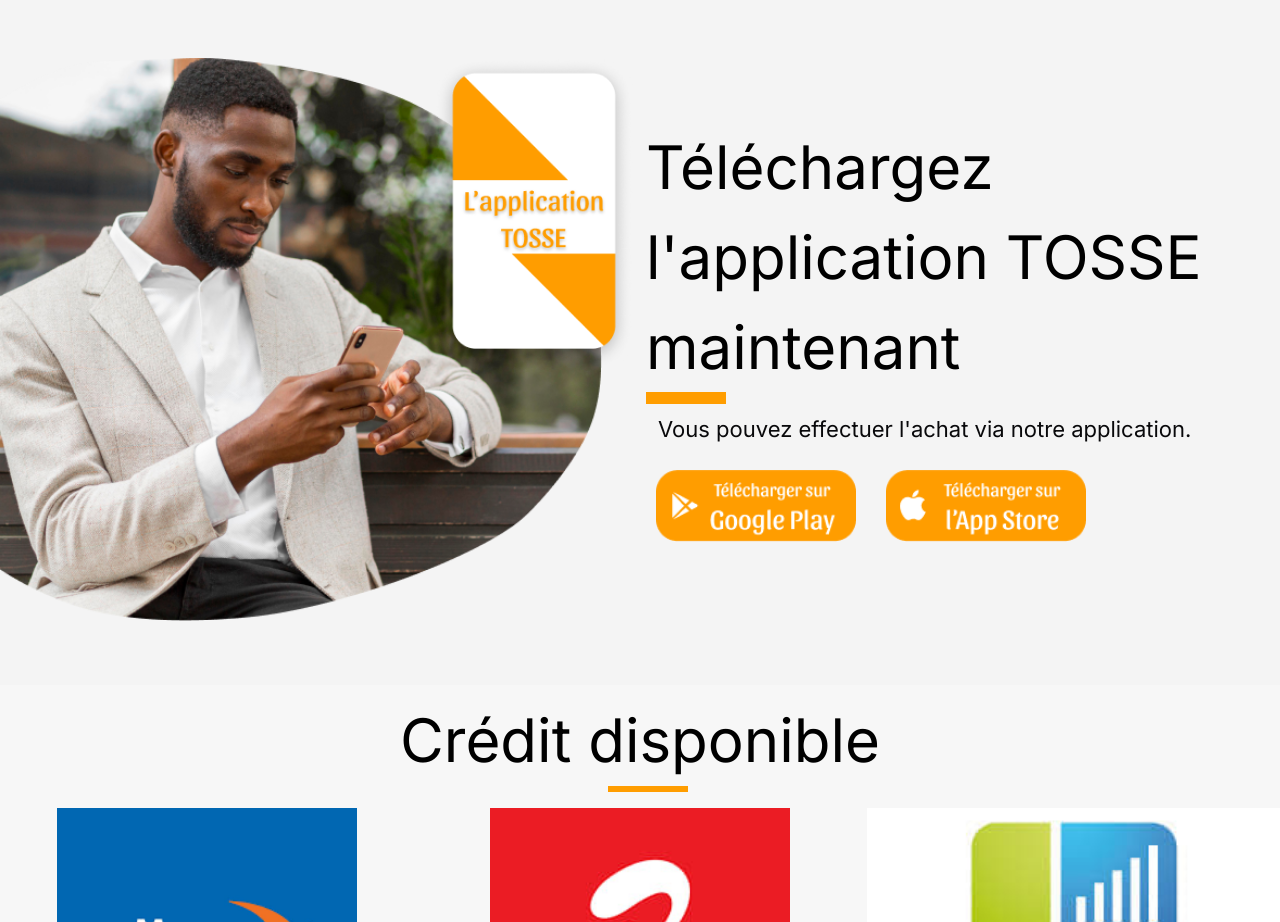
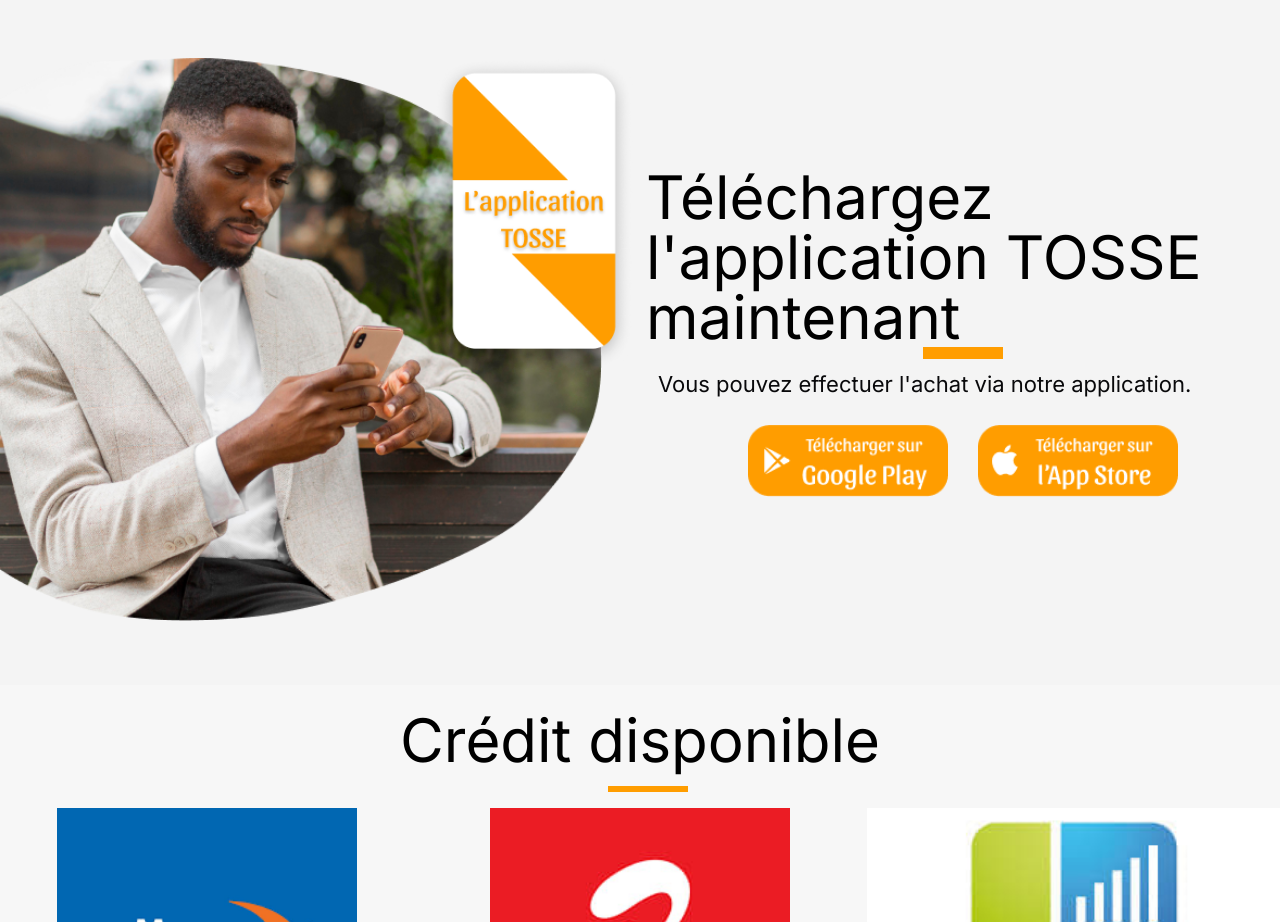
Before and after one commit to hassandogo/tosse-web, a Next.js app: page / in a window 1280 px wide. Shown: the part 1300-2222 px from the top of the page. Built offline with nearby package versions, Linux system fonts and the light colour scheme.

Commit message:
Modification de la partie download

```diff
--- a/components/download.tsx
+++ b/components/download.tsx
@@ -20,16 +20,16 @@ const Download = () => {
             </div>
           </div>
         </div>
-        <div className="my-auto">
-          <h4 className="text-6xl font-normal leading-[90px] text-left text-black">
+        <div className="my-auto text-center">
+          <h4 className="text-3xl md:text-4xl lg:text-6xl font-normal leading-[3rem] md:leading-[5.625rem] md:text-left text-black">
             Téléchargez l&apos;application TOSSE maintenant
           </h4>
-          <div className="w-20 bg-[#FF9D00] h-3"></div>
-            <p className="text-[1.375rem] font-normal leading-[1.65rem] text-left p-3">
+          <div className="w-20 bg-[#FF9D00] h-3 mx-auto"></div>
+            <p className="text-[1.375rem] font-normal leading-[2rem] md:leading-[1.65rem] md:text-left p-3">
               Vous pouvez effectuer l&apos;achat via notre application.
             </p>
 
-          <div className="gap-[1.875rem] px-2.5 flex p-4">
+          <div className="gap-[1.875rem] px-2.5 flex p-4 items-center justify-center">
             <Image
               src="/telecharger_play.png"
               alt="télécharger l'application"
```
